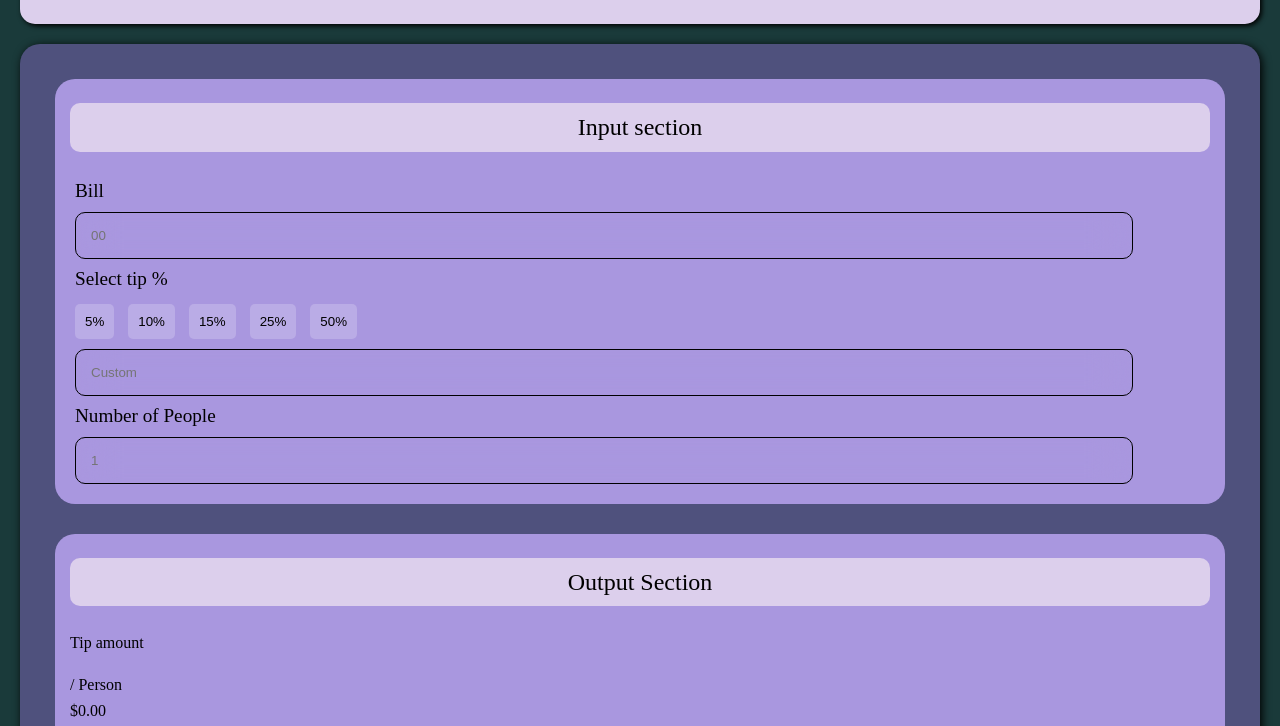
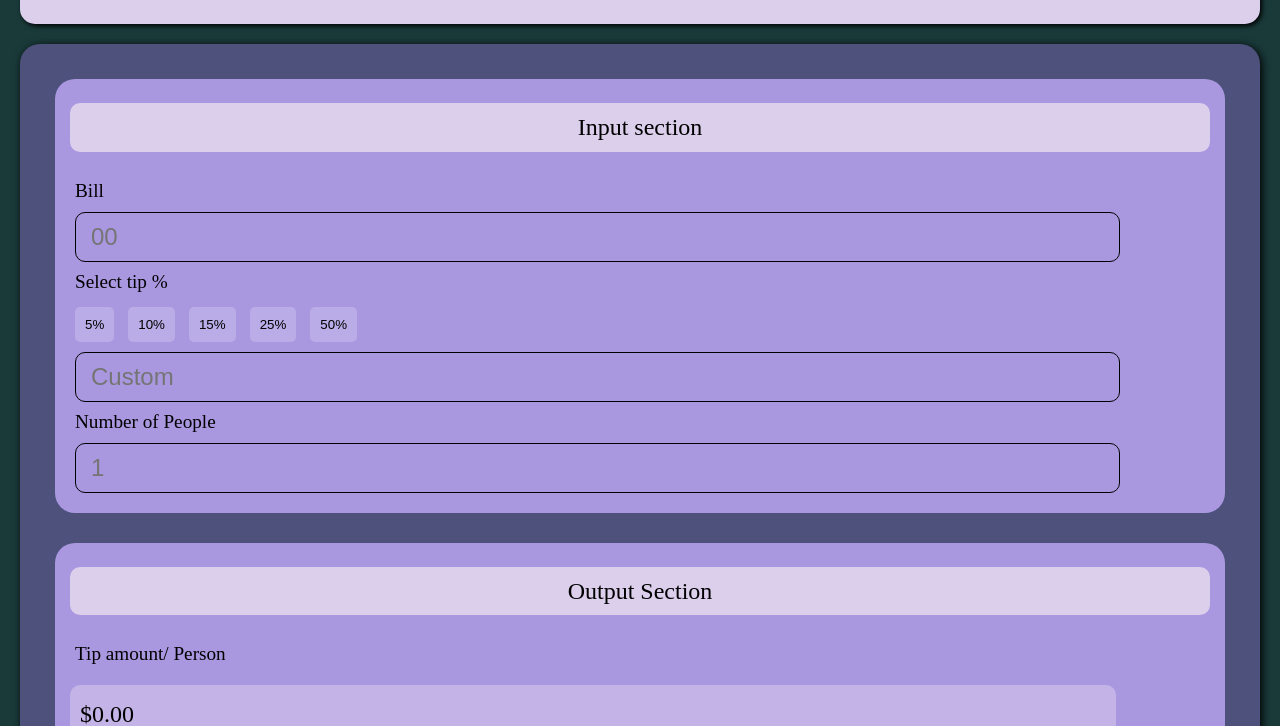
Before and after one commit to prathamtagad/Interactive-Tip-Calculator, a plain HTML site: page index.html in a window 1280 px wide. Shown: the part 74-800 px from the top of the page. Drawn offline with Linux system fonts and the light colour scheme.

Commit message:
Completed Tip Calculator and finished css on output section

```diff
--- a/index.html
+++ b/index.html
@@ -35,8 +35,7 @@
             <p class="section-heading">Output Section</p>
             <div class="result-line">
                 <div class="result-label">
-                    <p>Tip amount</p>
-                    <span>/ Person</span>
+                    <label for="result-value">Tip amount/ Person</label>
                 </div>
                 <div class="result-value">
                     <span id="tip-amount-display">$0.00</span>
@@ -44,8 +43,7 @@
             </div>
             <div class="result-line">
                 <div class="result-label">
-                    <p>Total</p>
-                    <span>/ person</span>
+                    <label for="result-value">Total/ person</label>
                 </div>
                 <div class="result-value">
                     <span id="total-amount-display">$0.00</span>
--- a/style.css
+++ b/style.css
@@ -9,16 +9,25 @@ body::-webkit-scrollbar{
     display: none;
 }
 
+input::-webkit-inner-spin-button,input::-webkit-outer-spin-button{
+    display: none;
+}
+
 input{
     display: flex;
     flex-direction: column;
     background-color: transparent;
-    padding: 15px;
+    padding-left: 15px;
+    padding-top: 10px;
+    padding-bottom: 10px;
+    font-size: 1.5rem;
     border: 0.5px solid;
     border-radius: 10px;
-    backdrop-filter: blur(20px);
     width: 90%;
-    margin: 5px;
+    margin-left: 5px;
+    margin-top: 5px;
+    margin-bottom: 5px;
+    margin-right: 5px;
     transition: 0.4s ease;
 }
 
@@ -48,7 +57,6 @@ label{
     flex-direction: column;
     justify-content: center;
     align-items: center;
-    backdrop-filter: blur(5px);
     border-radius: 20px;
     box-shadow: 2px 2px 10px black;
 }
@@ -65,7 +73,6 @@ label{
     width: 95%;
     margin: 15px;
     background-color: #A997DF;
-    backdrop-filter: blur(20px);
     padding-right: 15px;
     padding-left: 15px;
     padding-bottom: 15px;
@@ -89,17 +96,26 @@ label{
     margin: 15px;
     width: 95%;
     background-color: #A997DF;
-    backdrop-filter: blur(20px);
     padding-right: 15px;
     padding-left: 15px;
     padding-bottom: 15px;
     border-radius: 20px;
 }
 
+.result-value{
+    width: 90%;
+    margin-right: 15px;
+    margin-top: 15px;
+    margin-bottom: 15px;
+    background-color: #C3B3E6;
+    padding: 10px;
+    border-radius: 10px;
+    font-size: 1.5rem;
+}
+
 .reset-btn{
     background-color: rgba(255, 255, 255, 0.2);
     width: 95%;
-    backdrop-filter: blur(20px);
     padding: 15px;
     margin: 15px;
     border-radius: 20px;
```
